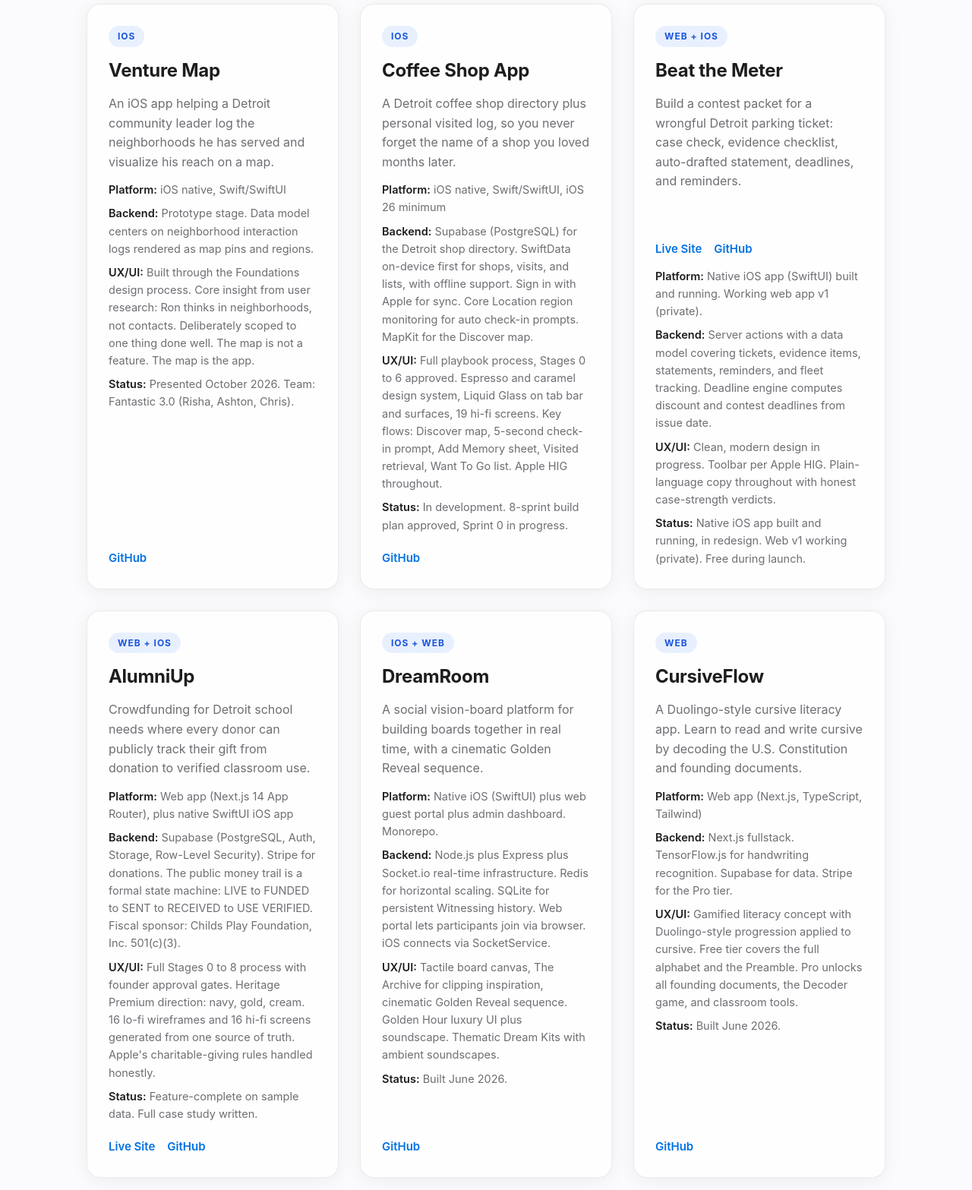
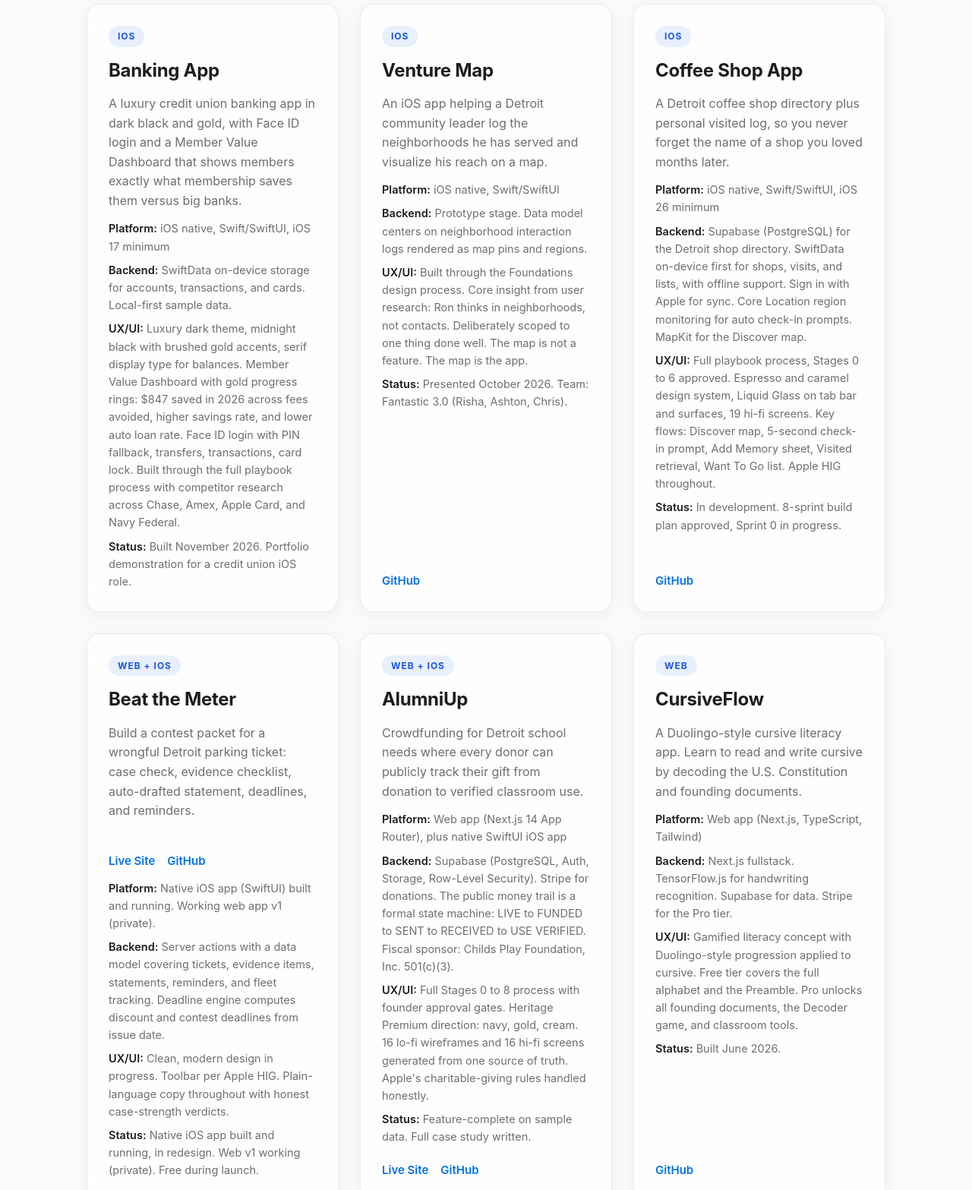
Before and after one commit to RISHAOFFICIAL/portfolio, a plain HTML site: page index.html in a window 1280 px wide. Shown: the part 880-2447 px from the top of the page at 76% size. Drawn offline with Linux system fonts and the light colour scheme.

Commit message:
Remove DreamRoom, add Banking App at top of Apps

```diff
--- a/index.html
+++ b/index.html
@@ -53,6 +53,18 @@
     <p class="section-subtitle">Seven apps, from Apple Foundations prototypes to live products.</p>
 
     <div class="cards">
+
+      <article class="card">
+        <div class="card-badge">iOS</div>
+        <h3>Banking App</h3>
+        <p class="card-oneline">A luxury credit union banking app in dark black and gold, with Face ID login and a Member Value Dashboard that shows members exactly what membership saves them versus big banks.</p>
+        <div class="card-meta">
+          <span><strong>Platform:</strong> iOS native, Swift/SwiftUI, iOS 17 minimum</span>
+          <span><strong>Backend:</strong> SwiftData on-device storage for accounts, transactions, and cards. Local-first sample data.</span>
+          <span><strong>UX/UI:</strong> Luxury dark theme, midnight black with brushed gold accents, serif display type for balances. Member Value Dashboard with gold progress rings: $847 saved in 2026 across fees avoided, higher savings rate, and lower auto loan rate. Face ID login with PIN fallback, transfers, transactions, card lock. Built through the full playbook process with competitor research across Chase, Amex, Apple Card, and Navy Federal.</span>
+          <span><strong>Status:</strong> Built November 2026. Portfolio demonstration for a credit union iOS role.</span>
+        </div>
+      </article>
 
       <article class="card">
         <div class="card-badge">iOS</div>
@@ -113,21 +125,6 @@
         <div class="card-links">
           <a href="https://alumniupdetroit.org" target="_blank" rel="noopener">Live Site</a>
           <a href="https://github.com/RISHAOFFICIAL/AlumniUp" target="_blank" rel="noopener">GitHub</a>
-        </div>
-      </article>
-
-      <article class="card">
-        <div class="card-badge">iOS + Web</div>
-        <h3>DreamRoom</h3>
-        <p class="card-oneline">A social vision-board platform for building boards together in real time, with a cinematic Golden Reveal sequence.</p>
-        <div class="card-meta">
-          <span><strong>Platform:</strong> Native iOS (SwiftUI) plus web guest portal plus admin dashboard. Monorepo.</span>
-          <span><strong>Backend:</strong> Node.js plus Express plus Socket.io real-time infrastructure. Redis for horizontal scaling. SQLite for persistent Witnessing history. Web portal lets participants join via browser. iOS connects via SocketService.</span>
-          <span><strong>UX/UI:</strong> Tactile board canvas, The Archive for clipping inspiration, cinematic Golden Reveal sequence. Golden Hour luxury UI plus soundscape. Thematic Dream Kits with ambient soundscapes.</span>
-          <span><strong>Status:</strong> Built June 2026.</span>
-        </div>
-        <div class="card-links">
-          <a href="https://github.com/RISHAOFFICIAL/DreamRoom" target="_blank" rel="noopener">GitHub</a>
         </div>
       </article>
 
```
